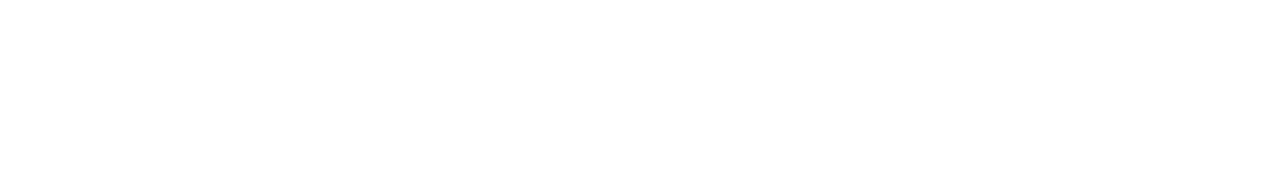
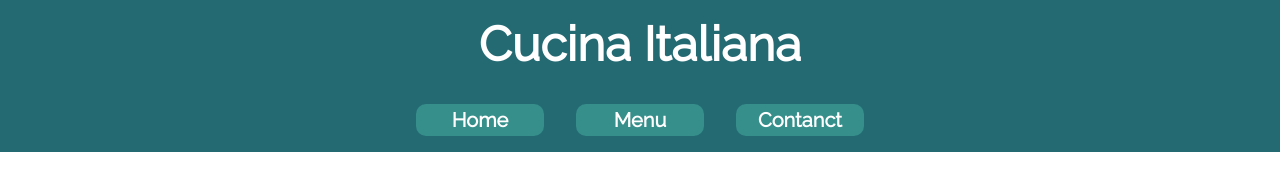
Before and after one commit to Martin853/TOD-Restaurant-Page, a website built with webpack: page dist/index.html in a window 1280 px wide. Built offline with nearby package versions, Linux system fonts and the light colour scheme.

Commit message:
Created the header section in javascript

```diff
--- /dev/null
+++ b/src/style.css
@@ -0,0 +1,52 @@
+@import url("https://fonts.googleapis.com/css2?family=Raleway&display=swap");
+
+body {
+  margin: 0;
+  padding: 0;
+  font-family: "Raleway", sans-serif;
+}
+
+header {
+  background-color: #246a73;
+  display: flex;
+  flex-direction: column;
+  justify-content: center;
+  align-items: center;
+}
+
+header > h1,
+ul > li {
+  color: white;
+}
+
+header h1 {
+  margin: 0;
+  padding: 16px 0 16px 0;
+  text-align: center;
+  font-weight: bold;
+  font-size: 3rem;
+}
+
+header ul {
+  padding: 0;
+  display: flex;
+  gap: 2rem;
+  list-style: none;
+}
+
+header li {
+  display: flex;
+  justify-content: center;
+  align-items: center;
+  width: 8rem;
+  height: 2rem;
+  background-color: #368f8b;
+  border-radius: 10px;
+  font-weight: bold;
+  font-size: 20px;
+}
+
+header li:hover {
+  background-color: #2e7c79;
+  cursor: pointer;
+}
```
Also changed, not shown: dist/index.html.
